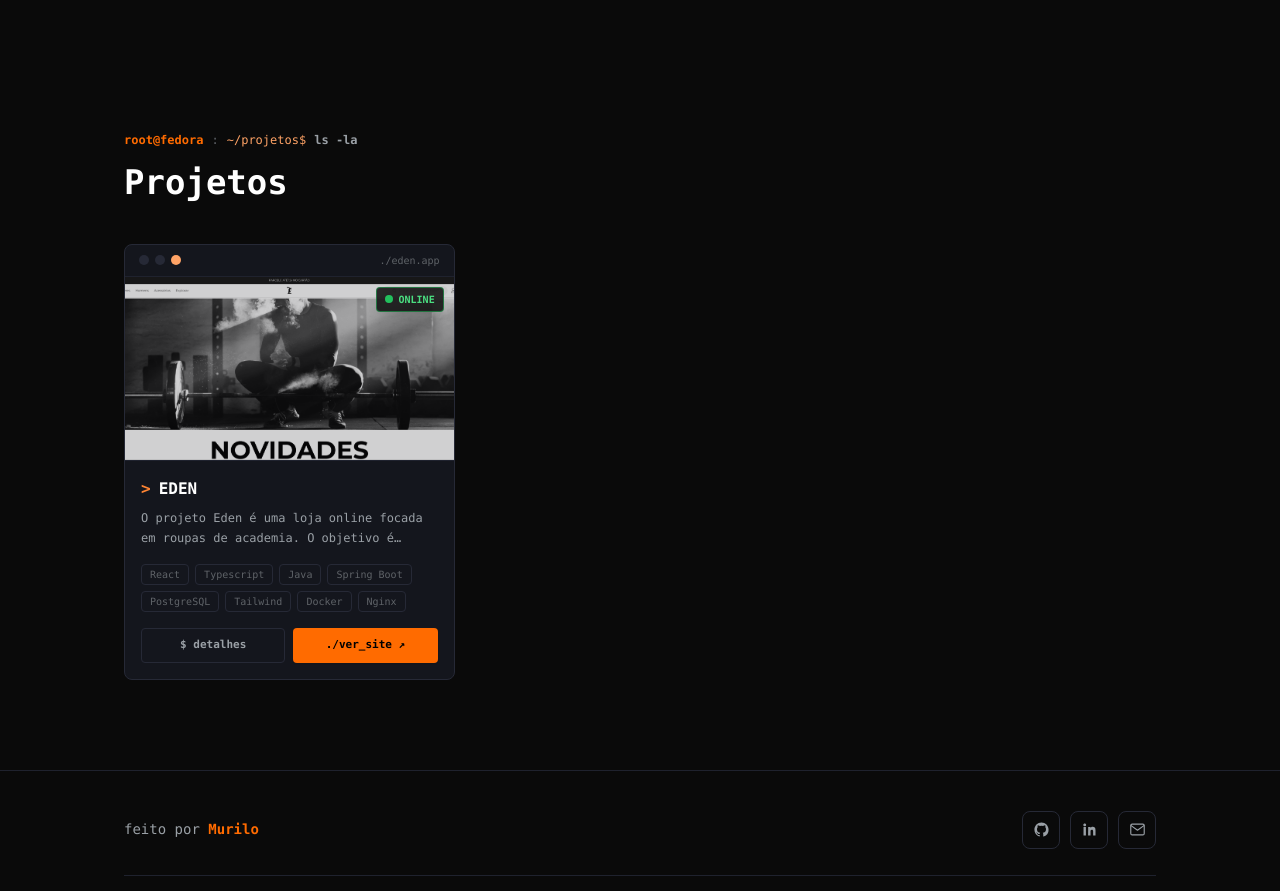
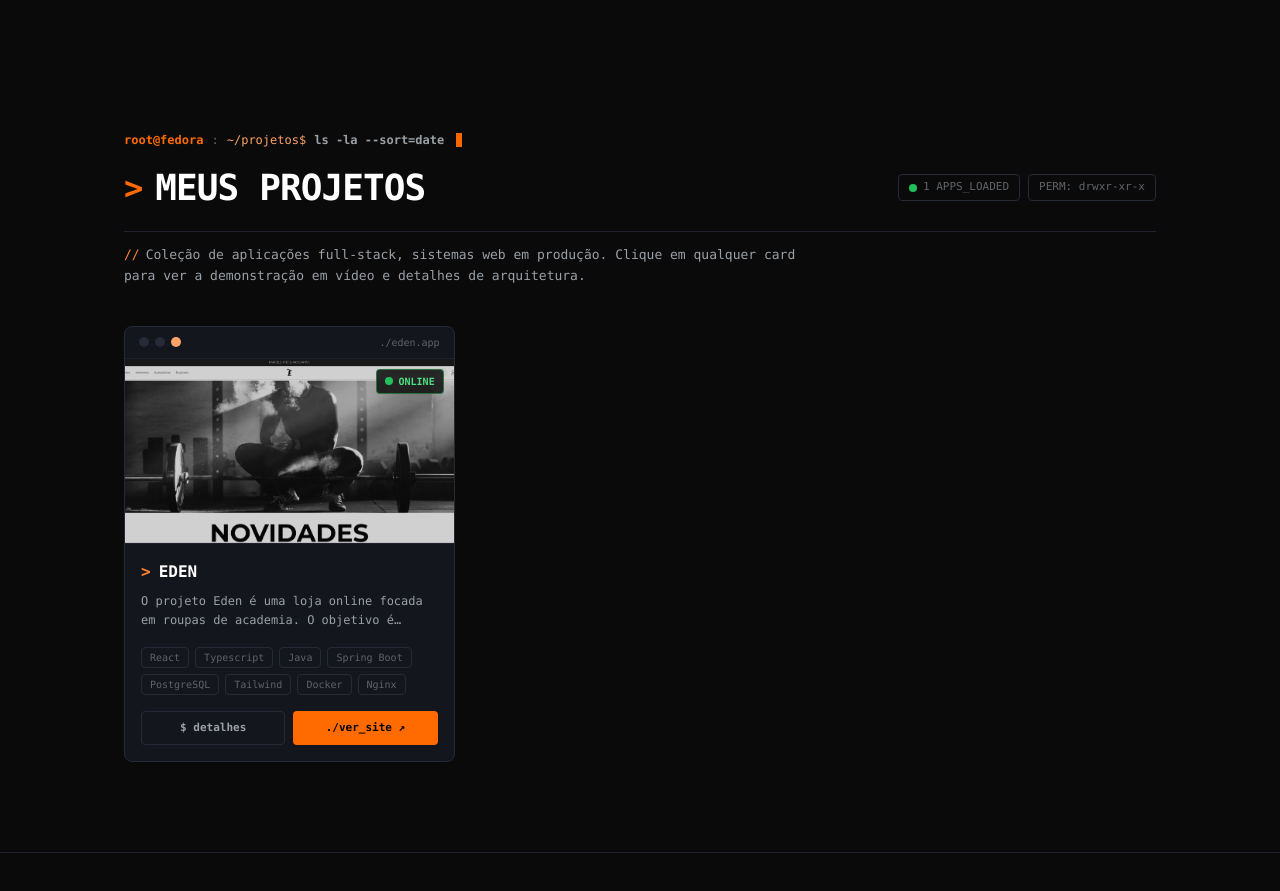
Before and after one commit to murilofsouzaa/mubadev, a React (Vite) app in the folder mubadev/: page / in a window 1280 px wide. Shown: the part 1180-2071 px from the top of the page. Built offline with nearby package versions, Linux system fonts and the light colour scheme.

Commit message:
fix(modal): fixing project modal cursor

```diff
--- a/mubadev/src/components/ProjectModal.tsx
+++ b/mubadev/src/components/ProjectModal.tsx
@@ -23,14 +23,14 @@ export const ProjectModal: React.FC<ProjectModalProps> = ({ project, onClose })
   return (
     <AnimatePresence>
       {project && (
-        <div className="fixed inset-0 z-[200] flex items-center justify-center p-4 sm:p-6 font-mono">
+        <div className="fixed inset-0 z-[200] flex items-center justify-center p-4 sm:p-6 font-mono cursor-none">
           {/* Backdrop Escuro */}
           <motion.div
             initial={{ opacity: 0 }}
             animate={{ opacity: 1 }}
             exit={{ opacity: 0 }}
             onClick={onClose}
-            className="absolute inset-0 bg-black/80 backdrop-blur-sm"
+            className="absolute inset-0 bg-black/80 backdrop-blur-sm cursor-none"
           />
 
           {/* Janela Modal do Terminal */}
@@ -39,12 +39,12 @@ export const ProjectModal: React.FC<ProjectModalProps> = ({ project, onClose })
             animate={{ opacity: 1, scale: 1, y: 0 }}
             exit={{ opacity: 0, scale: 0.95, y: 10 }}
             transition={{ duration: 0.2 }}
-            className="relative w-full max-w-5xl bg-panel border border-border rounded-xl shadow-2xl overflow-hidden z-10 flex flex-col max-h-[90vh]"
+            className="relative w-full max-w-5xl bg-panel border border-border rounded-xl shadow-2xl overflow-hidden z-10 flex flex-col max-h-[90vh] cursor-none"
           >
             {/* Header / Barra de Janela */}
             <div className="flex items-center justify-between px-4 py-3 bg-panel-2 border-b border-border-soft shrink-0">
               <div className="flex items-center gap-2">
-                <span className="w-3 h-3 rounded-full bg-red-500/80 cursor-pointer" onClick={onClose} />
+                <span className="w-3 h-3 rounded-full bg-red-500/80 cursor-none" onClick={onClose} />
                 <span className="w-3 h-3 rounded-full bg-yellow-500/80" />
                 <span className="w-3 h-3 rounded-full bg-green-500/80" />
                 <span className="ml-2 text-text-faint text-[12px]">
@@ -52,15 +52,16 @@ export const ProjectModal: React.FC<ProjectModalProps> = ({ project, onClose })
                 </span>
               </div>
               <button
+                type="button"
                 onClick={onClose}
-                className="text-text-faint hover:text-orange-1 text-sm font-bold px-2 py-0.5 rounded border border-transparent hover:border-border transition-all"
+                className="text-text-faint hover:text-orange-1 text-sm font-bold px-2 py-0.5 rounded border border-transparent hover:border-border transition-all cursor-none"
               >
                 [ESC / X]
               </button>
             </div>
 
             {/* Conteúdo Grid de 2 Colunas */}
-            <div className="p-5 sm:p-6 grid grid-cols-1 lg:grid-cols-2 gap-6 overflow-y-auto">
+            <div className="p-5 sm:p-6 grid grid-cols-1 lg:grid-cols-2 gap-6 overflow-y-auto cursor-none">
               {/* LADO ESQUERDO: Vídeo do YouTube / Mídia */}
               <div className="flex flex-col gap-3">
                 <div className="flex items-center gap-2 text-[12px] text-text-dim">
@@ -68,7 +69,8 @@ export const ProjectModal: React.FC<ProjectModalProps> = ({ project, onClose })
                   <span>PREVIEW_DEMO.mp4</span>
                 </div>
 
-                <div className="relative w-full aspect-video rounded-lg overflow-hidden border border-border bg-black">
+                {/* Adicionado cursor-none no container da mídia */}
+                <div className="relative w-full aspect-video rounded-lg overflow-hidden border border-border bg-black cursor-none">
                   {project.youtubeId ? (
                     <iframe
                       src={`https://www.youtube.com/embed/${project.youtubeId}?autoplay=0&rel=0`}
@@ -78,7 +80,7 @@ export const ProjectModal: React.FC<ProjectModalProps> = ({ project, onClose })
                       allowFullScreen
                     />
                   ) : (
-                    <div className="absolute inset-0 flex flex-col items-center justify-center text-text-faint gap-2 p-4 text-center">
+                    <div className="absolute inset-0 flex flex-col items-center justify-center text-text-faint gap-2 p-4 text-center cursor-none">
                       <svg className="w-10 h-10 text-orange-2/60" fill="none" stroke="currentColor" viewBox="0 0 24 24">
                         <path strokeLinecap="round" strokeLinejoin="round" strokeWidth={1.5} d="M15 10l4.553-2.276A1 1 0 0121 8.618v6.764a1 1 0 01-1.447.894L15 14M5 18h8a2 2 0 002-2V8a2 2 0 00-2-2H5a2 2 0 00-2 2v8a2 2 0 002 2z" />
                       </svg>
@@ -89,7 +91,7 @@ export const ProjectModal: React.FC<ProjectModalProps> = ({ project, onClose })
               </div>
 
               {/* LADO DIREITO: Informações Detalhadas */}
-              <div className="flex flex-col justify-between gap-4 font-mono">
+              <div className="flex flex-col justify-between gap-4 font-mono cursor-none">
                 <div>
                   {/* Título & Status */}
                   <div className="flex items-center gap-2 mb-2">
@@ -100,7 +102,7 @@ export const ProjectModal: React.FC<ProjectModalProps> = ({ project, onClose })
                   </div>
 
                   {/* Descrição Longa */}
-                  <div className="text-[13px] text-text-dim leading-relaxed mb-5 bg-panel-2 border border-border-soft p-3.5 rounded-lg">
+                  <div className="text-[16px] text-text-dim leading-relaxed mb-5 bg-panel-2 border border-border-soft p-3.5 rounded-lg">
                     {project.fullDescription || project.description}
                   </div>
 
@@ -129,7 +131,7 @@ export const ProjectModal: React.FC<ProjectModalProps> = ({ project, onClose })
                       href={project.githubUrl}
                       target="_blank"
                       rel="noopener noreferrer"
-                      className="flex-1 text-[12px] px-4 py-2.5 rounded bg-panel-2 border border-border text-text font-bold text-center transition-all duration-150 hover:border-orange-1 hover:text-orange-1 flex items-center justify-center gap-2"
+                      className="flex-1 text-[12px] px-4 py-2.5 rounded bg-panel-2 border border-border text-text font-bold text-center transition-all duration-150 hover:border-orange-1 hover:text-orange-1 flex items-center justify-center gap-2 cursor-none"
                     >
                       <svg className="w-4 h-4" fill="currentColor" viewBox="0 0 24 24">
                         <path fillRule="evenodd" clipRule="evenodd" d="M12 2C6.477 2 2 6.484 2 12.017c0 4.425 2.865 8.18 6.839 9.504.5.092.682-.217.682-.483 0-.237-.008-.868-.013-1.703-2.782.605-3.369-1.343-3.369-1.343-.454-1.158-1.11-1.466-1.11-1.466-.908-.62.069-.608.069-.608 1.003.07 1.53 1.032 1.53 1.032.892 1.53 2.341 1.088 2.91.832.092-.647.35-1.088.636-1.338-2.22-.253-4.555-1.113-4.555-4.951 0-1.093.39-1.988 1.029-2.688-.103-.253-.446-1.272.098-2.65 0 0 .84-.27 2.75 1.026A9.564 9.564 0 0112 6.844c.85.004 1.705.115 2.504.337 1.909-1.296 2.747-1.027 2.747-1.027.546 1.379.202 2.398.1 2.651.64.7 1.028 1.595 1.028 2.688 0 3.848-2.339 4.695-4.566 4.943.359.309.678.92.678 1.855 0 1.338-.012 2.419-.012 2.747 0 .268.18.58.688.482A10.019 10.019 0 0022 12.017C22 6.484 17.522 2 12 2z" />
@@ -143,7 +145,7 @@ export const ProjectModal: React.FC<ProjectModalProps> = ({ project, onClose })
                       href={project.deployUrl}
                       target="_blank"
                       rel="noopener noreferrer"
-                      className="flex-1 text-[12px] px-4 py-2.5 rounded bg-orange-1 text-black font-bold text-center transition-all duration-150 hover:bg-orange-2 flex items-center justify-center gap-2"
+                      className="flex-1 text-[12px] px-4 py-2.5 rounded bg-orange-1 text-black font-bold text-center transition-all duration-150 hover:bg-orange-2 flex items-center justify-center gap-2 cursor-none"
                     >
                       <span>./ver_site</span>
                     </a>
--- a/mubadev/src/components/Projects.tsx
+++ b/mubadev/src/components/Projects.tsx
@@ -1,4 +1,3 @@
-// src/components/Projects.tsx
 import React, { useState } from 'react';
 import { ProjectCard } from './ProjectCard';
 import { ProjectModal } from './ProjectModal';
@@ -10,18 +9,46 @@ export const Projects: React.FC = () => {
 
   return (
     <section id="projetos" className="py-12 sm:py-[70px]">
-      <div className="mb-9 font-mono">
-        <div className="flex items-center gap-2 text-[12px] text-text-dim mb-2">
+      {/* Cabeçalho CLI / Terminal Refinado */}
+      <div className="mb-10 font-mono">
+        {/* Linha de Prompt */}
+        <div className="flex items-center gap-2 text-[12px] text-text-dim mb-3">
           <span className="text-orange-1 font-bold">root@fedora</span>
           <span className="text-text-faint">:</span>
           <span className="text-orange-3">~/projetos$</span>
-          <span className="text-text font-semibold">ls -la</span>
+          <span className="text-text font-semibold">ls -la --sort=date</span>
+          <span className="inline-block w-1.5 h-3.5 bg-orange-1 animate-pulse ml-1" />
         </div>
-        <h2 className="text-[28px] sm:text-[34px] font-bold text-text font-mono">
-          Projetos
-        </h2>
+
+        {/* Bloco de Título com Borda e Badge */}
+        <div className="flex flex-wrap items-center justify-between gap-4 border-b border-border-soft pb-4">
+          <div className="flex items-center gap-3">
+            <span className="text-orange-1 text-[26px] sm:text-[32px] font-bold">&gt;</span>
+            <h2 className="text-[28px] sm:text-[36px] font-bold tracking-tight text-text font-mono uppercase">
+              Meus projetos
+            </h2>
+          </div>
+
+          {/* Status Bar / Metadata */}
+          <div className="flex items-center gap-2 text-[11px] text-text-faint">
+            <span className="bg-panel-2 border border-border px-2.5 py-1 rounded flex items-center gap-1.5">
+              <span className="w-2 h-2 rounded-full bg-green-500 animate-pulse" />
+              <span>{PROJECTS_DATA.length} APPS_LOADED</span>
+            </span>
+            <span className="hidden sm:inline-block bg-panel-2 border border-border px-2.5 py-1 rounded">
+              PERM: drwxr-xr-x
+            </span>
+          </div>
+        </div>
+
+        {/* Subtítulo / Saída de Logs CLI */}
+        <p className="mt-3 text-[13px] text-text-dim max-w-2xl leading-relaxed">
+          <span className="text-orange-2 mr-1.5">//</span>
+          Coleção de aplicações full-stack, sistemas web em produção. Clique em qualquer card para ver a demonstração em vídeo e detalhes de arquitetura.
+        </p>
       </div>
 
+      {/* Grid de Cards dos Projetos */}
       <div className="grid grid-cols-1 md:grid-cols-2 lg:grid-cols-3 gap-5">
         {PROJECTS_DATA.map((project) => (
           <ProjectCard
@@ -32,6 +59,7 @@ export const Projects: React.FC = () => {
         ))}
       </div>
 
+      {/* Modal de Detalhes */}
       <ProjectModal
         project={selectedProject}
         onClose={() => setSelectedProject(null)}
```
Also changed, not shown: mubadev/src/assets/projects_images/eden/edenapresentation.png (deleted).
